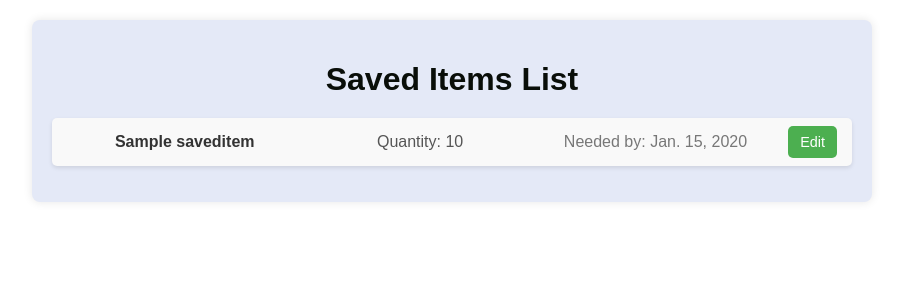
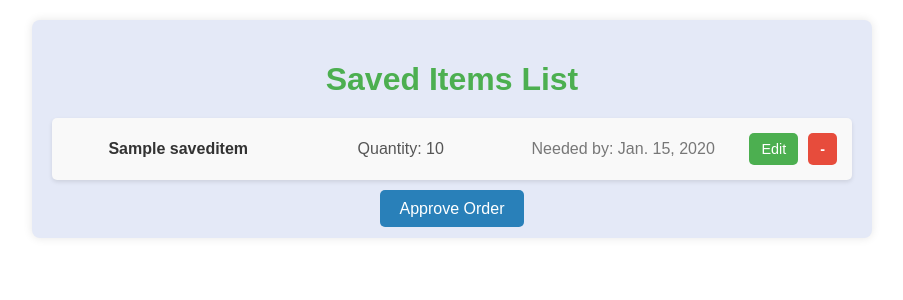
Before and after one commit to Deepaks31/Mess-stock-maintanence, a Django app: page /saved_item_list/ in a window 1280 px wide. Shown: the top 300 px of the page, without its empty margins (188-1091 px from the left). Run offline with Django 5.2, Linux system fonts and the light colour scheme; a user stored in the database is signed in; tables that the repository leaves empty hold one stand-in row (values such as "Sample post").

Commit message:
updated srs

```diff
--- a/product/static/css/saved_item_list.css
+++ b/product/static/css/saved_item_list.css
@@ -1,13 +1,11 @@
-/* General body styling */
 body {
     font-family: Arial, sans-serif;
-    background-color: white;
+    background-color:white;
     margin: 0;
     padding: 20px;
     color: #333;
 }
 
-/* Container for the items list */
 .container {
     max-width: 800px;
     margin: 0 auto;
@@ -17,14 +15,12 @@ body {
     border-radius: 8px;
 }
 
-/* Heading */
 h1 {
     text-align: center;
-    color: #090e09;
+    color: #4CAF50;
     margin-bottom: 20px;
 }
 
-/* List styling */
 ul {
     list-style-type: none;
     padding: 0;
@@ -41,7 +37,6 @@ li {
     align-items: center;
 }
 
-/* Item details with equal spacing */
 .items {
     display: flex;
     width: 100%;
@@ -49,7 +44,6 @@ li {
     align-items: center;
 }
 
-/* Individual item fields */
 .item-name, .item-quantity, .item-date {
     flex: 1;
     text-align: center;
@@ -68,8 +62,7 @@ li {
     color: #777;
 }
 
-/* Edit button styling */
-.edit-button {
+.edit-button, .delete-button {
     background-color: #4CAF50;
     color: white;
     padding: 8px 12px;
@@ -78,8 +71,42 @@ li {
     font-size: 0.9em;
     margin-left: 15px;
     transition: background-color 0.3s ease;
+    border: none;
+    cursor: pointer;
+}
+
+.delete-button {
+    background-color: #e74c3c;
+    margin-left: 10px;
+}
+
+.delete-button:hover {
+    background-color: #c0392b;
 }
 
 .edit-button:hover {
     background-color: #45a049;
 }
+
+.approve-order {
+    margin-top: 20px;
+    text-align: center;
+}
+
+.approve-button {
+    background-color: #2980b9;
+    color: white;
+    padding: 10px 20px;
+    text-decoration: none;
+    border-radius: 5px;
+    font-size: 1em;
+    transition: background-color 0.3s ease;
+}
+
+.approve-button:hover {
+    background-color: #1a5276;
+}
+
+.edit{
+    display: inline-flex;
+}
--- a/product/templates/item_list.html
+++ b/product/templates/item_list.html
@@ -1,4 +1,4 @@
-{%load static%}
+{% load static %}
 <!DOCTYPE html>
 <html lang="en">
 <head>
@@ -18,13 +18,20 @@
                         <span class="item-quantity">Quantity: {{ item.quantity }}</span>
                         <span class="item-date">Needed by: {{ item.needed_date }}</span>
                     </div>
-                    <div>
+                    <div class="edit">
                         <a href="{% url 'edit_item' item.id %}" class="edit-button">Edit</a>
+                        <form action="{% url 'delete_item' item.id %}" method="POST" style="display:inline;">
+                            {% csrf_token %}
+                            <button type="submit" class="delete-button"><b>-</b></button>
+                        </form>
                     </div>
                 </li>
             {% endfor %}
         </ul>
+
+        <div class="approve-order">
+            <a href="{% url 'approve_order' %}" class="approve-button">Approve Order</a>
+        </div>
     </div>
-
 </body>
 </html>
--- a/product/urls.py
+++ b/product/urls.py
@@ -6,6 +6,8 @@ urlpatterns = [
     path('order/',views.order,name='order'),
     path('saved_item_list/', views.saved_items_list, name='item_list'),
     path('edit-item/<int:id>/', views.edit_item, name='edit_item'),
+    path('items/delete/<int:item_id>/', views.delete_item, name='delete_item'),
+    path('items/approve/', views.approve_order, name='approve_order'),
     path('home/',views.home,name='home'),
     path('',views.signup,name='signup'),
     path('logout/',views.logout,name='logout'),
--- a/product/views.py
+++ b/product/views.py
@@ -43,9 +43,21 @@ def edit_item(request, id):
         item.needed_date = needed_date
         item.save()
 
-        return redirect('saved_items_list')
+        return redirect('item_list')
 
     return render(request, 'edit_item.html', {'item': item})
+@login_required(login_url='login')
+def delete_item(request, item_id):
+    item = get_object_or_404(SavedItem, id=item_id)
+    if request.method == 'POST':
+        item.delete()
+        return redirect('item_list')
+
+@login_required(login_url='login')
+def approve_order(request):
+    # Add logic to approve the order here
+    # For now, we'll just redirect back to the item list
+    return redirect('item_list')
 
 def signup(request):
     if request.method == 'POST':
```
Also changed, not shown: product/static/css/home.css (+43 -90 lines), product/templates/home.html (+7 -4 lines), 1 other file.
